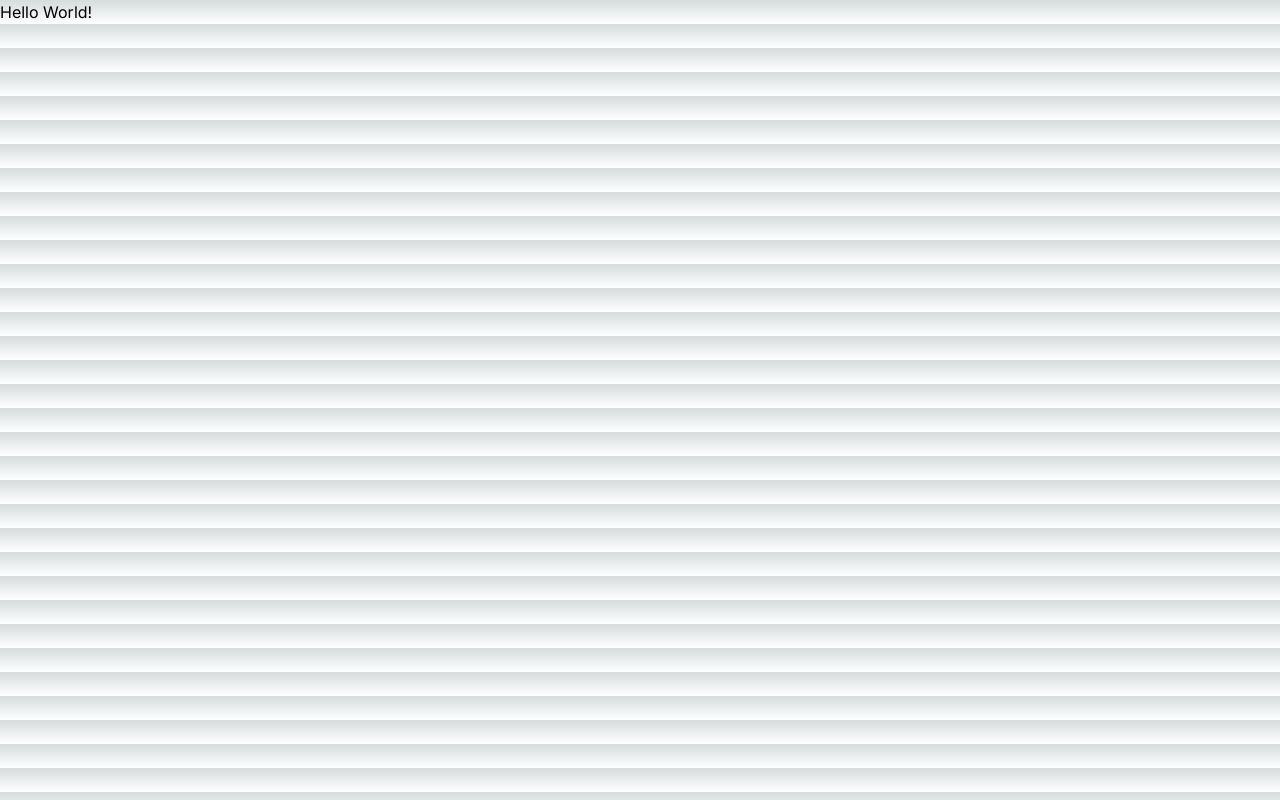
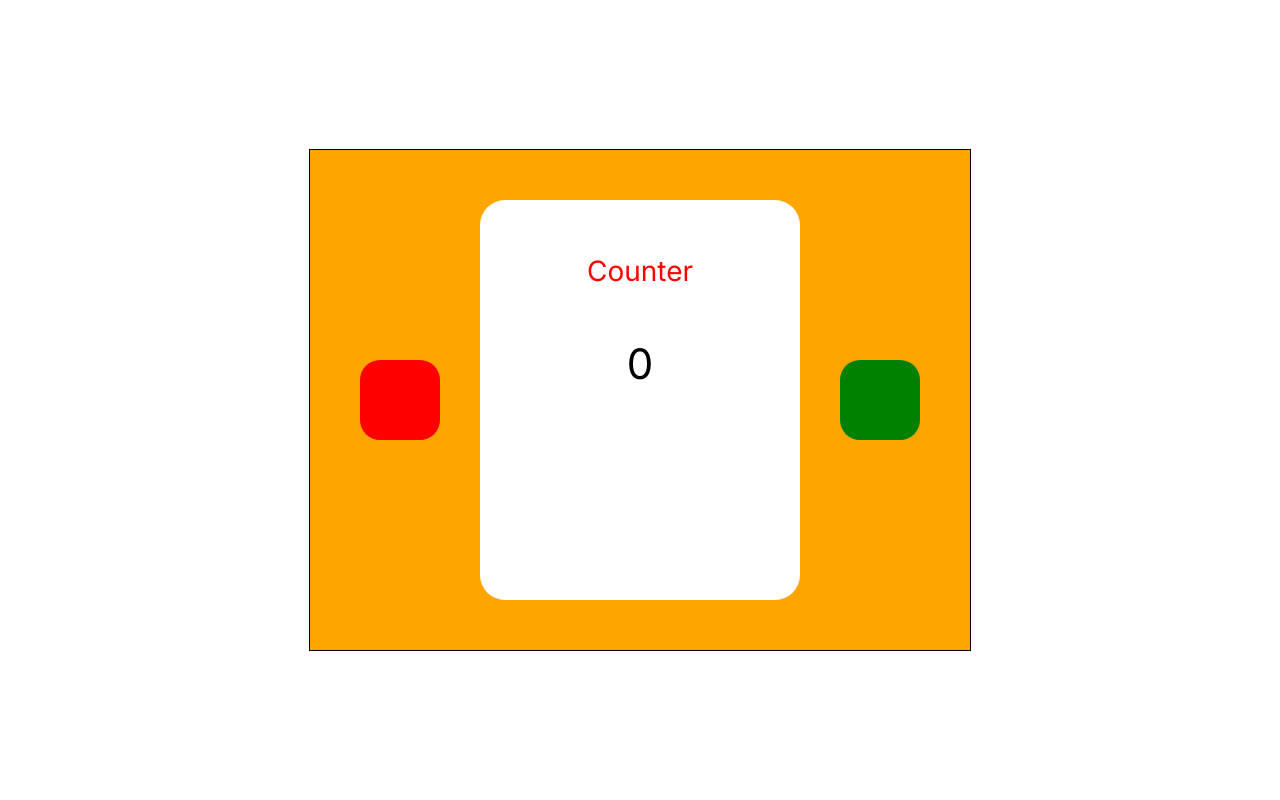
Before and after one commit to Hack4Impact-UMD/lpf-onboarding, a Next.js app: page / in a window 1280 px wide. Built offline with nearby package versions, Linux system fonts and the light colour scheme.

Commit message:
some changes

```diff
--- /dev/null
+++ b/src/app/page.css
@@ -0,0 +1,70 @@
+.body-section {
+  background-color: white;
+
+  height: 100vh;
+  width: 100%;
+
+  display: flex;
+  justify-content: center;
+  align-items: center;
+}
+
+.app-section {
+  background-color: orange;
+  border: 1px black solid;
+
+  display: flex;
+  align-items: center;
+
+  padding: 50px;
+  margin: 100px;
+}
+
+.counter-section {
+  padding: 30px;
+  margin-left: 40px;
+  margin-right: 40px;
+
+  height: 50vh;
+  width: 40vh;
+
+  display: flex;
+  flex-direction: column;
+  align-items: center;
+
+  background-color: white;
+  border-radius: 25px;
+}
+
+.counter-title {
+  margin: 20px;
+  color: red;
+  font-size: 28px;
+}
+
+.counter {
+  margin: 20px;
+  color: black;
+  font-size: 42px;
+}
+
+.decrement-section, .increment-section {
+  height: 10vh;
+  width: 10vh;
+
+  border-radius: 20px;
+}
+
+.decrement-section > button {
+  background-color: red;
+  height: 10vh;
+  width: 10vh;
+  border-radius: 20px;
+}
+
+.increment-section > button {
+  background-color: green;
+  height: 10vh;
+  width: 10vh;
+  border-radius: 20px;
+}
--- a/src/app/page.tsx
+++ b/src/app/page.tsx
@@ -1,5 +1,38 @@
-import Image from "next/image";
+"use client";
+import { useState } from 'react';
+import './page.css';
+import { Inter } from 'next/font/google';
+
+const inter = Inter({ subsets: ['latin'] });
 
 export default function Home() {
-  return <p>Hello World!</p>
+
+  const [counter, setCounter] = useState(0);
+
+  const decrementCounter = () => {
+    let temp = counter;
+    setCounter(temp - 1);
+  }
+
+  const incrementCounter = () => {
+    let temp = counter;
+    setCounter(temp + 1);
+  }
+
+  return (
+    <div className='body-section'>
+      <div className='app-section'>
+        <div className='decrement-section'>
+          <button onClick={decrementCounter}></button>
+        </div>
+        <div className='counter-section'>
+          <h1 className={`${inter.className} counter-title`}>Counter</h1>
+          <h2 className={`${inter.className} counter`}>{ counter }</h2>
+        </div>
+        <div className='increment-section'>
+          <button onClick={incrementCounter}></button>
+        </div>
+      </div>
+    </div>
+  )
 }
```
Also changed, not shown: package.json (+5 -5 lines), 1 other file (tests, documents, lock files or other folders).
